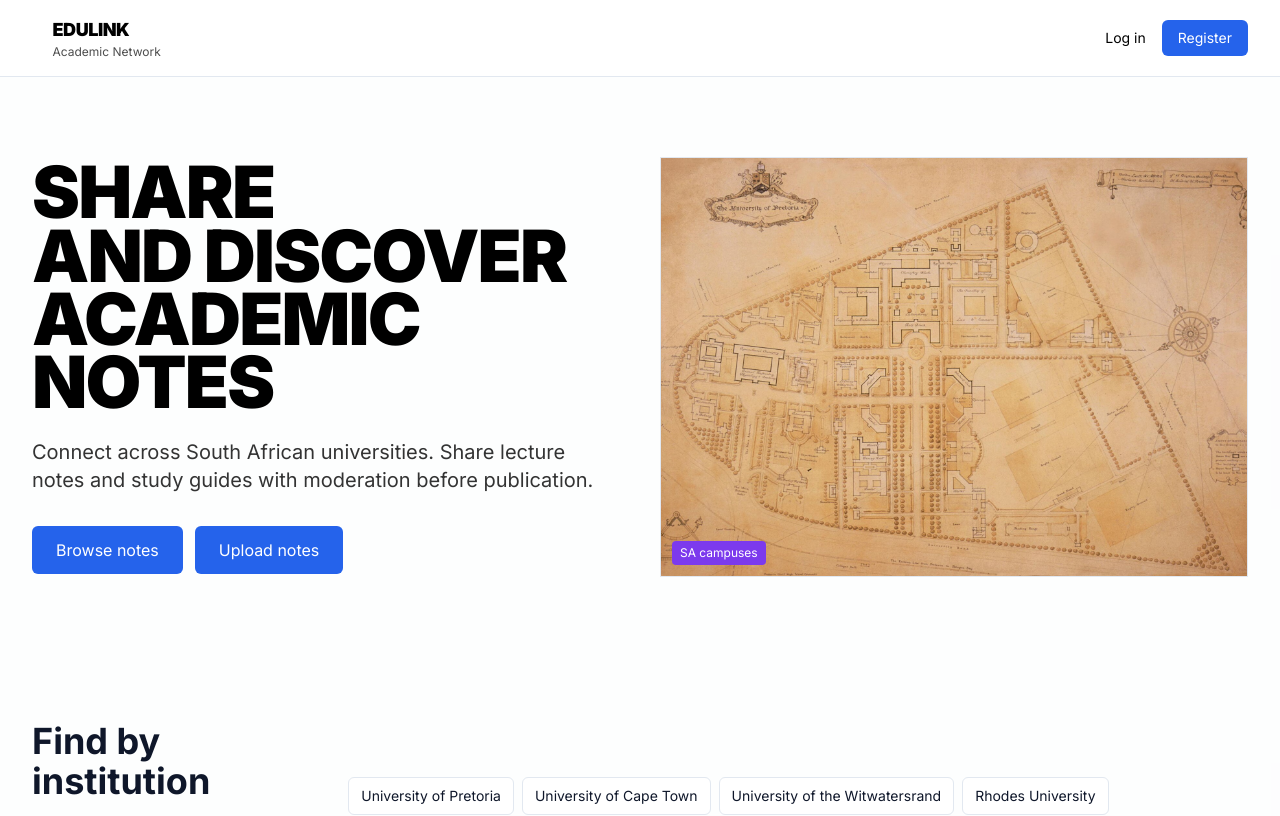
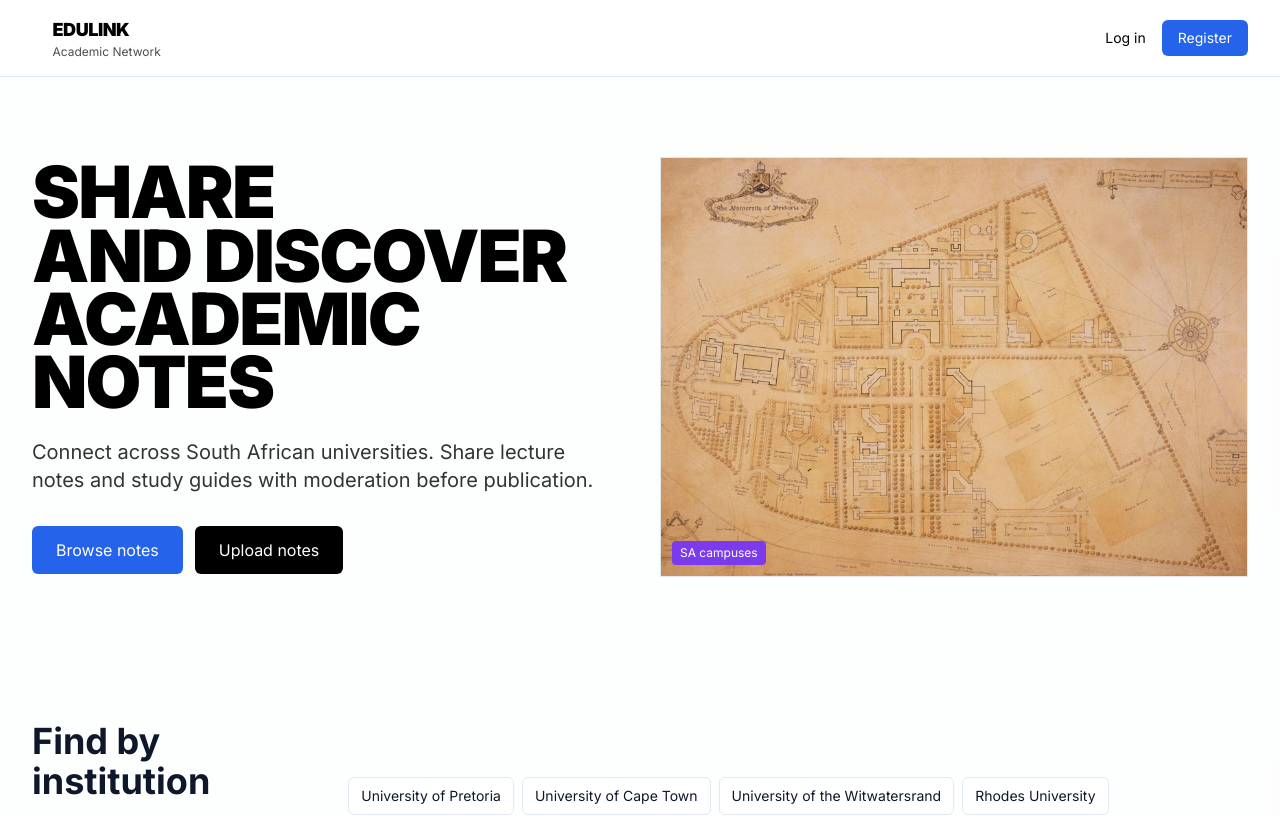
Before and after one commit to ThamiRoneo/EduLink, a Next.js app in the folder web/: page / in a window 1280 px wide. Shown: the top 816 px of the page. Built offline with nearby package versions, Linux system fonts and the light colour scheme; no server answers.

Commit message:
Make upload CTA black with rounded corners

```diff
--- a/web/src/app/page.tsx
+++ b/web/src/app/page.tsx
@@ -98,7 +98,7 @@ export default function Home() {
                 <Link href="/browse" className="bg-primary text-white px-6 py-3 text-center rounded-md hover:bg-primary/90">
                   Browse notes
                 </Link>
-                <Link href="/upload" className="bg-primary text-white px-6 py-3 text-center rounded-md hover:bg-primary/90">
+                <Link href="/upload" className="bg-black text-white px-6 py-3 text-center rounded-md hover:bg-black/90">
                   Upload notes
                 </Link>
               </div>
```
